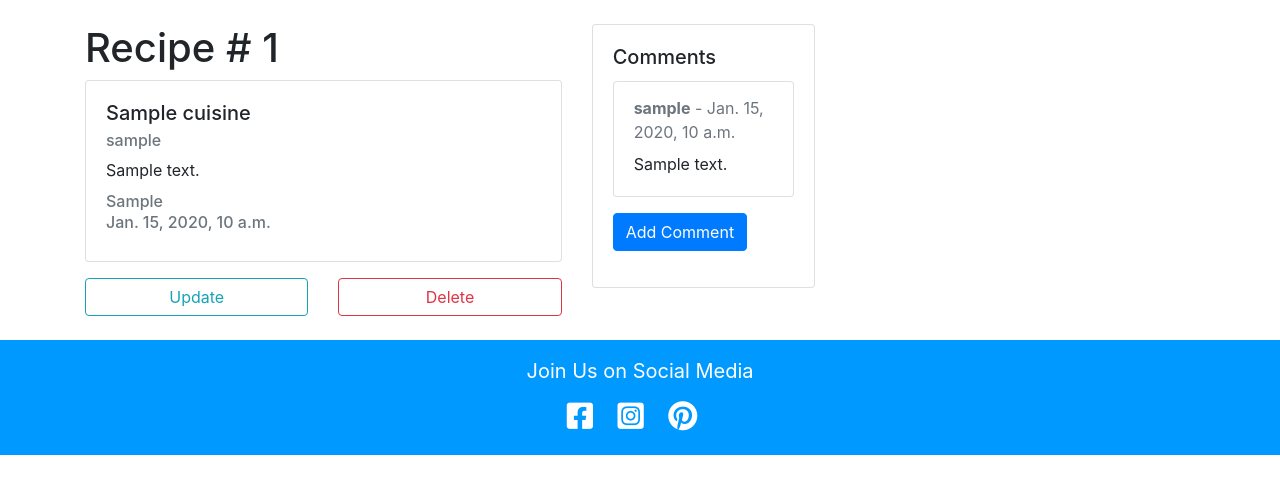
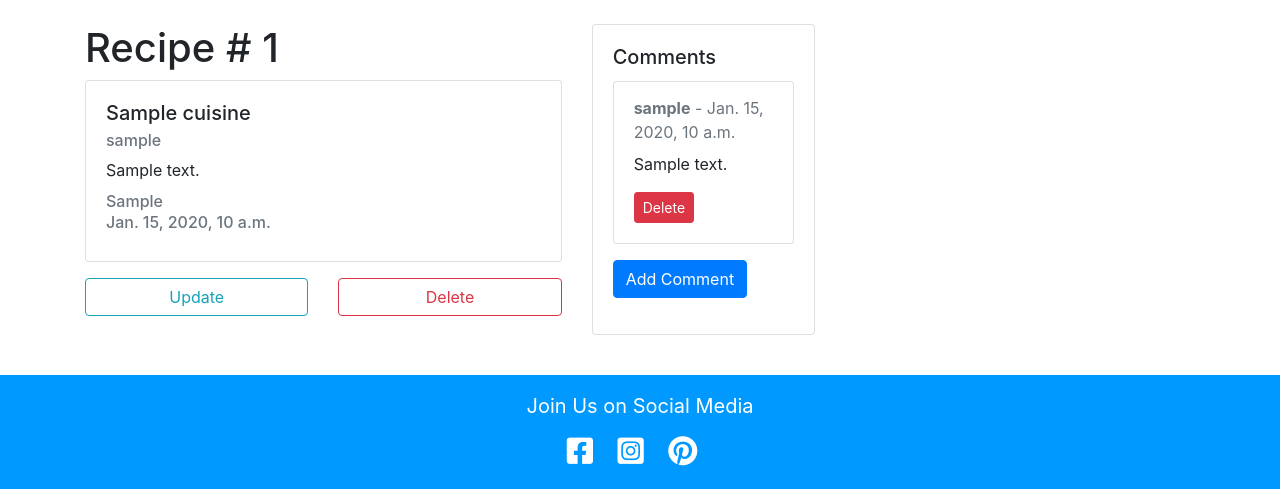
Before and after one commit to maish79/food, a Django app: page /cuisine/1 in a window 1280 px wide. Shown: the part 56-545 px from the top of the page. Run offline with Django 3.2, Linux system fonts and the light colour scheme; a user stored in the database is signed in; tables that the repository leaves empty hold one stand-in row (values such as "Sample post"); some libraries are stand-ins or nearby versions.

Commit message:
Added delete-comment view, url and template

```diff
--- a/cuisine/templates/cuisine/cuisine_detail.html
+++ b/cuisine/templates/cuisine/cuisine_detail.html
@@ -37,12 +37,19 @@
                         <div class="card-body">
                             <p class="card-subtitle mb-2 text-muted"><strong>{{ comment.author }}</strong> - {{ comment.created_date }}</p>
                             <p class="card-text">{{ comment.text }}</p>
+                            {% if comment.author == user or user.is_staff %}
+                            <form method="POST" action="{% url 'delete-comment' comment.pk %}">
+                            {% csrf_token %}
+                                <button class="btn btn-danger btn-sm" type="submit">Delete</button>
+                            </form>
+                             {% endif %}
                         </div>
                     </div>
                 {% endfor %}
                 <p><a class="btn btn-primary" href="{% url 'add-comment' cuisine_id=object.id %}">Add Comment</a></p>
             </div>
         </div>
+
     </div>
 
 </div>
--- a/cuisine/urls.py
+++ b/cuisine/urls.py
@@ -11,6 +11,7 @@ urlpatterns = [
     path('cuisine/<int:pk>/update/', views.CuisineUpdateView.as_view(), name='cuisine-update'),
     path('cuisine/<int:pk>/delete/', views.CuisineDeleteView.as_view(), name='cuisine-delete'),
     path('<int:cuisine_id>/add-comment/', views.add_comment, name='add-comment'),
+    path('delete-comment/<int:comment_id>/', views.delete_comment, name='delete-comment'),
     path('about/', views.about, name='about'),
 
 ]
--- a/cuisine/views.py
+++ b/cuisine/views.py
@@ -2,6 +2,7 @@ from django.shortcuts import render, HttpResponse, get_object_or_404, redirect
 from django.views.generic import ListView, DetailView, CreateView, UpdateView, DeleteView
 from django.contrib.auth.mixins import LoginRequiredMixin, UserPassesTestMixin
 from django.contrib.auth.decorators import login_required
+from django.views.decorators.http import require_POST
 from django.urls import reverse_lazy
 from .models import Cuisine, Comment
 from .forms import CommentForm
@@ -77,3 +78,11 @@ def add_comment(request, cuisine_id):
     else:
         form = CommentForm()
     return render(request, 'cuisine/comment_form.html', {'form': form})
+
+@login_required
+@require_POST
+def delete_comment(request, comment_id):
+    comment = get_object_or_404(Comment, pk=comment_id)
+    if comment.author == request.user or request.user.is_staff:
+        comment.delete()
+    return redirect('cuisine-detail', pk=comment.cuisine.pk)
```
Also changed, not shown: cuisine/templates/cuisine/delete-comment.html (added, +7 -0 lines).
